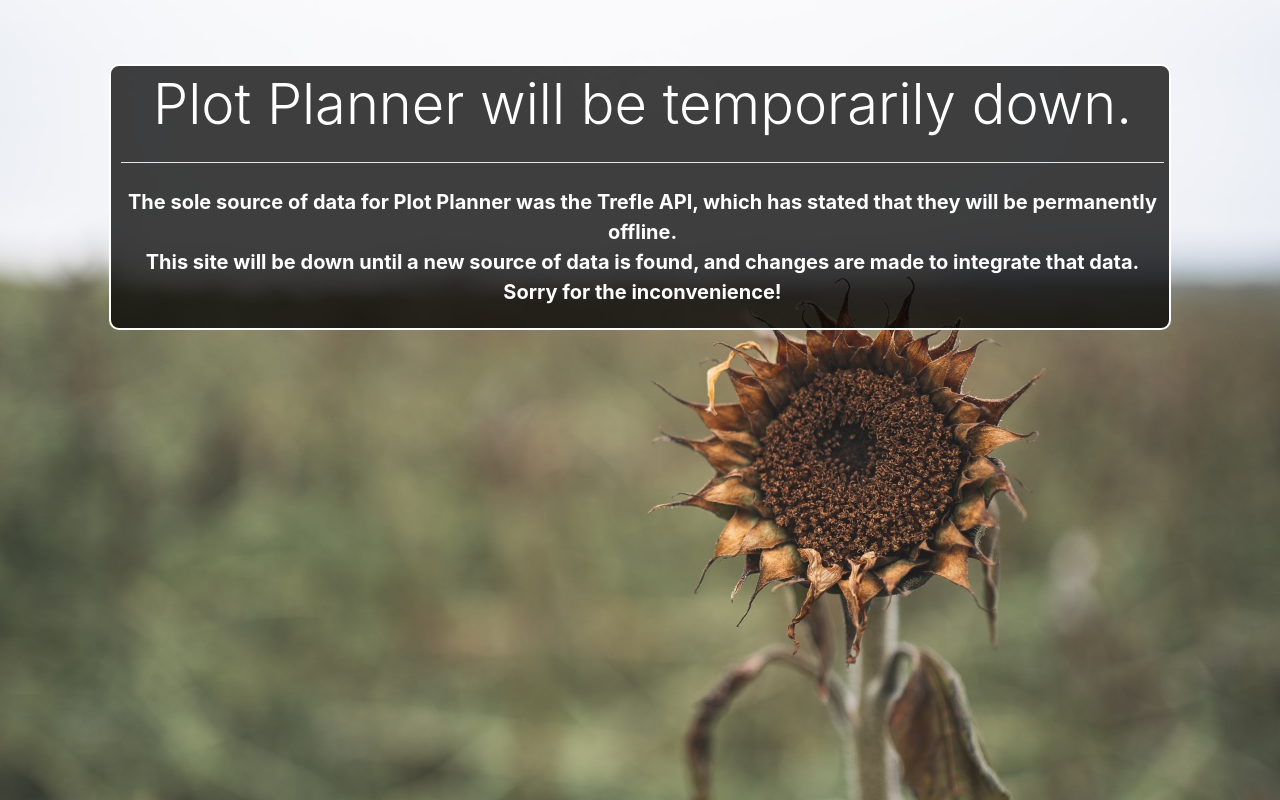
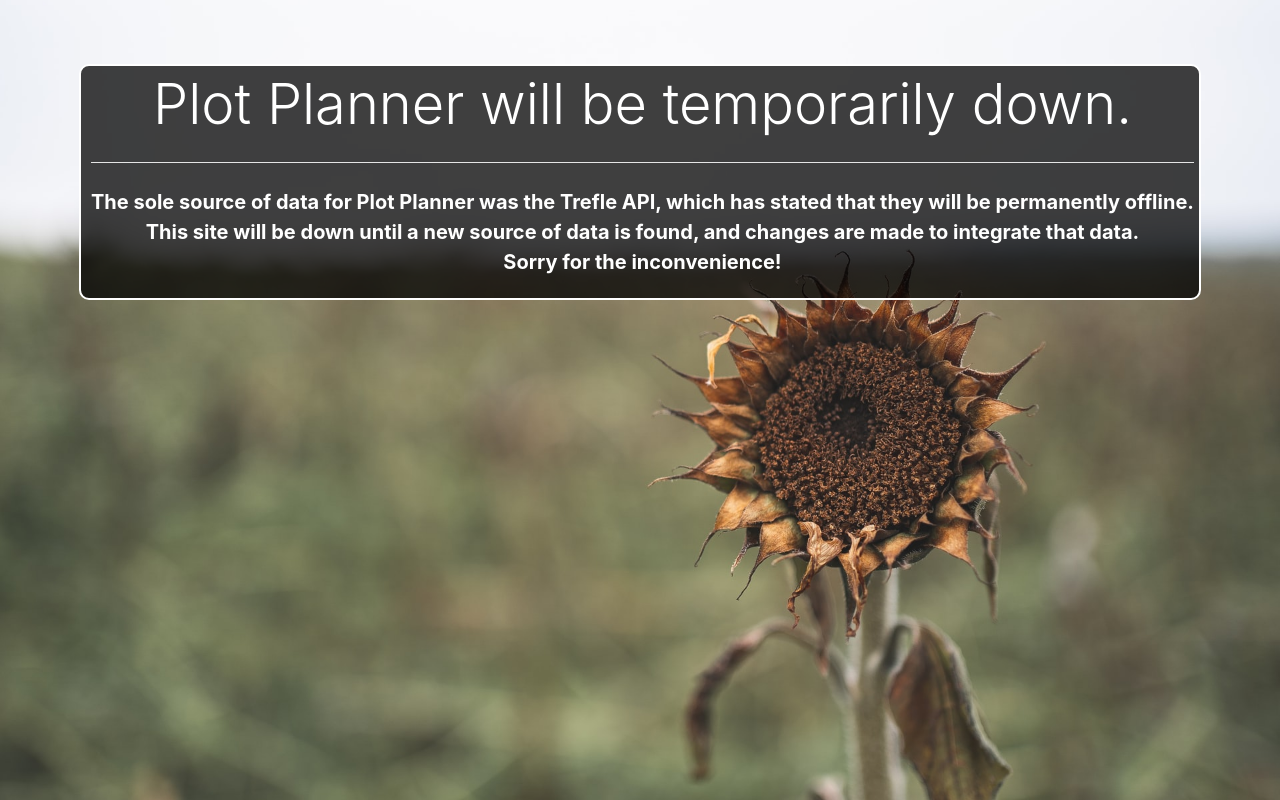
Before and after one commit to jvendettuoli/plot-planner, a Flask app: page / in a window 1280 px wide. Run offline with Flask 2, Linux system fonts and the light colour scheme; some libraries are stand-ins or nearby versions.

Commit message:
temporary style change for while site is down

```diff
--- a/static/stylesheets/style.css
+++ b/static/stylesheets/style.css
@@ -1,12 +1,17 @@
+/* Remove when site back up */
+html,
+body {
+    min-height: 100% !important;
+    background: url(/static/images/dead-plant.jpg) no-repeat center center fixed;
+
+    background-size: cover;
+}
+
 /* Service Down */
 #service-down-cont {
-    height: 100vh;
-    width: 100vw;
-
-    background-image: url(/static/images/dead-plant.jpg);
+    background: url(/static/images/dead-plant.jpg) no-repeat center center fixed;
 
     background-size: cover;
-    background-repeat: no-repeat;
 }
 
 /* Home page */
--- a/templates/home.html
+++ b/templates/home.html
@@ -1,7 +1,7 @@
 {% extends 'base.html' %}
 {% block content %}
 
-<div id=home-main-cont class="container-fluid p-0">
+<div id=home-main-cont class="container-fluid p-0" style="height: 100%;">
     <div class="row">
         <div class="col-1"></div>
         <div class="col">
--- a/templates/service_down.html
+++ b/templates/service_down.html
@@ -2,11 +2,22 @@
 {% block content %}
 
 
-<div id="service-down-cont" class="container-fluid p-0">
-    <div class="row">
+<div id="service-down-cont" style="display: flex; flex-direction: column; justify-content: center; height: 100%;">
+            <div class="jumbotron jumbotron-fluid text-white" style="background-color: transparent; word-wrap: normal; hyphens: auto; margin: auto;">
+                <div class="container text-backdrop-dark text-center">
+                    <h1 class="display-4">Plot Planner will be temporarily down.</h1>
+                    <hr class="my-4" style="background-color: white;">
+                    <p class="lead font-weight-bold">The sole source of data for Plot Planner was the Trefle API, which has stated that they will be permanently offline.<br>This site will be down until a new source of data is found, and changes are made to integrate that data.<br>
+                        Sorry for the inconvenience!</p>
+                </div>
+            </div>
+    </div>
+</div>
+<!-- <div id="service-down-cont" class="container-fluid p-0" style="height: 100%">
+    <div  class="row m-0" style="height: 100%;">
         <div class="col-1"></div>
         <div class="col">
-            <div class="jumbotron jumbotron-fluid text-white" style="background-color: transparent;">
+            <div class="jumbotron jumbotron-fluid text-white" style="background-color: transparent; word-wrap: normal; hyphens: auto;">
                 <div class="container text-backdrop-dark text-center">
                     <h1 class="display-4">Plot Planner will be temporarily down.</h1>
                     <hr class="my-4" style="background-color: white;">
@@ -17,5 +28,5 @@
         </div>
         <div class="col-1"></div>
     </div>
-</div>
+</div> -->
 {% endblock %}
```
